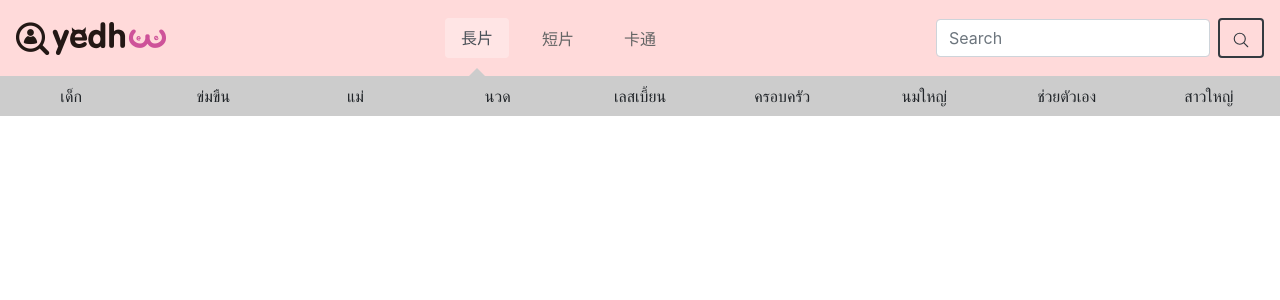
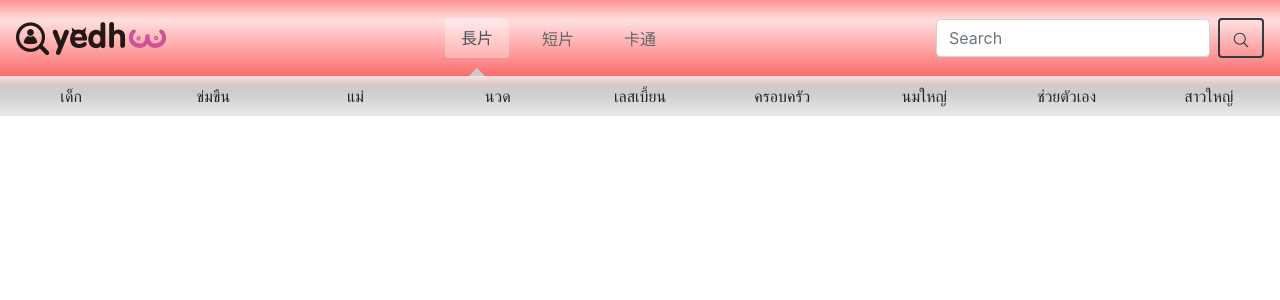
Before and after one commit to PaddyChen1012/aoxx, a PHP site: page /header.html in a window 1280 px wide. Shown: the top 300 px of the page. Run offline with PHP 8.4, Linux system fonts and the light colour scheme; some libraries are stand-ins or nearby versions.

Commit message:
炫泡一波

```diff
--- a/css/Custom.css
+++ b/css/Custom.css
@@ -39,7 +39,11 @@ nav {
 }
 .tab-content {
     position: absolute;
-    background: #ccc;
+    background: rgb(234,234,234);
+background: -moz-linear-gradient(0deg, rgba(234,234,234,1) 0%, rgba(204,204,204,1) 60%, rgba(220,200,200,1) 80%, rgba(255,225,225,1) 100%);
+background: -webkit-linear-gradient(0deg, rgba(234,234,234,1) 0%, rgba(204,204,204,1) 60%, rgba(220,200,200,1) 80%, rgba(255,225,225,1) 100%);
+background: linear-gradient(0deg, rgba(234,234,234,1) 0%, rgba(204,204,204,1) 60%, rgba(220,200,200,1) 80%, rgba(255,225,225,1) 100%);
+filter: progid:DXImageTransform.Microsoft.gradient(startColorstr="#eaeaea",endColorstr="#ffe1e1",GradientType=1);
     top: 100%;
     left: 0;
     width: 100%;
@@ -96,7 +100,11 @@ nav {
     background-color: #f4f4f4;
 }
 .color-2 .bg-second {
-    background-color: #ffdada;
+    background: rgb(250,109,109);
+    background: -moz-linear-gradient(0deg, rgba(250,109,109,1) 0%, rgba(255,218,218,1) 70%, rgba(255,218,218,1) 75%, rgba(255,146,146,1) 100%);
+    background: -webkit-linear-gradient(0deg, rgba(250,109,109,1) 0%, rgba(255,218,218,1) 70%, rgba(255,218,218,1) 75%, rgba(255,146,146,1) 100%);
+    background: linear-gradient(0deg, rgba(250,109,109,1) 0%, rgba(255,218,218,1) 70%, rgba(255,218,218,1) 75%, rgba(255,146,146,1) 100%);
+    filter: progid:DXImageTransform.Microsoft.gradient(startColorstr="#fa6d6d",endColorstr="#ff9292",GradientType=1);
 }
 .color-2 .bg-third {
     background-color: #3a3535;
```
